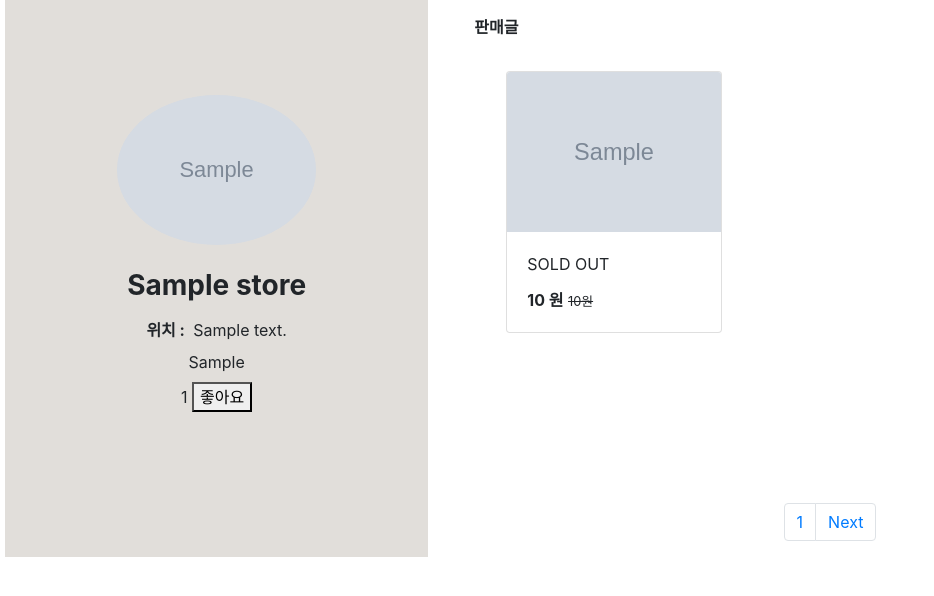
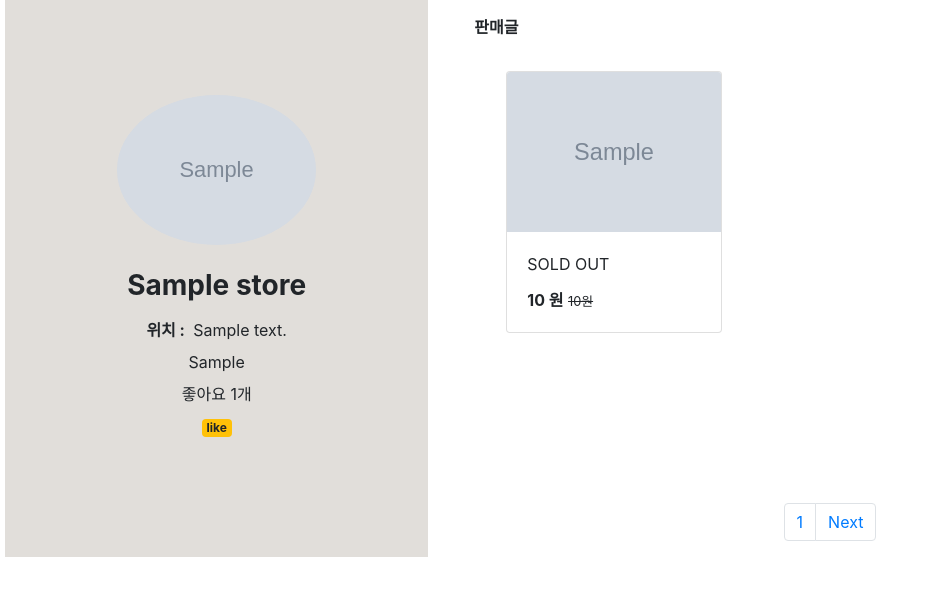
Before and after one commit to MJteam-django/finding_leftover, a Django app: template finding_leftover/store/templates/store_detail.html in a window 1280 px wide. Shown: the part 114-710 px from the top of the page, without its empty margins (0-934 px from the left). Run offline with Django 3.2, Linux system fonts and the light colour scheme; tables that the repository leaves empty hold one stand-in row (values such as "Sample post"); the template is opened without the code that fills it: values that come from a table or form of the project are taken from there, most other values are stand-ins (such as "Sample title", 1, 10 or a date in 2020); grey boxes marked "Sample" are stand-in pictures; parts of the project's set-up code (start-up, migrations or seed data) failed here and were passed over; some libraries are stand-ins or nearby versions; some web fonts are replaced.

Commit message:
update like

```diff
--- a/finding_leftover/store/models.py
+++ b/finding_leftover/store/models.py
@@ -2,6 +2,7 @@ from django.db.models.signals import post_save
 from django.dispatch import receiver
 from django.db import models
 from django.contrib.auth.models import User
+from django.conf import settings
 
 
 #user와 Store을 연결시켜 user모델확장
@@ -13,13 +14,18 @@ class Store(models.Model):
     store_address = models.CharField(max_length=50, blank=True)
     store_image = models.ImageField(upload_to='store', default='default_image.jpg')
     store_memo = models.TextField(null=True, blank=True)
-    store_like = models.IntegerField(default=0)
-    store_like_users = models.ManyToManyField(User, blank=True, related_name='like_stores')
+    store_like_count = models.IntegerField(default=0)
+    store_like_user = models.ManyToManyField(settings.AUTH_USER_MODEL, blank=True, related_name='like_stores')
+    #User보다 우선적으로 사용
     store_local = models.CharField(max_length=20, null=True, blank=True)
+
+
+    def count_likes_user(self):
+        return self.store_like_user.count()
 
     #store like으로 역순정렬, 같으면 name으로 역순정렬
     class Meta:
-        ordering = ['-store_like','-store_name']
+        ordering = ['-store_like_count','-store_name']
 
 # User가 생성될때 같이 Profile도 만들어라
 @receiver(post_save, sender=User)
--- a/finding_leftover/store/templates/store_detail.html
+++ b/finding_leftover/store/templates/store_detail.html
@@ -19,28 +19,37 @@
         <div class="text-center" style= "margin-top:0.5rem;">
             {{store.store_memo| linebreaksbr}}
         </div>
-        <div class="text-center" style= "margin-top:0.5rem;">
-            {{store.store_like}}
-            <button id="like_button" onclick="LikeUp()">좋아요</button>
-            <input type="hidden" id="user_name" name="user_name" value="{{ user.username }}">
+        <div class="count_likes_user" style= "margin-top:0.5rem; text-align: center;">
+            좋아요 {{ store.store_like_count }}개
         </div>
+        <div style="margin-top:0.5rem; text-align: center;">
+            <a href="" class="badge badge-warning" onclick="LikeUp()">like</a>
+
+        </div>
+
         <script>
             function LikeUp(){
                 let user_name = $('#user_name').val()
-                console.log(user_name)
+
 
                 $.ajax({
                     type: "POST",
                     url: "{% url 'store-detail' pk=store.pk %}",
-                    data: {'name_give': user_name, csrfmiddlewaretoken: '{{ csrf_token }}'},
+                    data: { csrfmiddlewaretoken: '{{ csrf_token }}'},
                     success: function (response) {
 
                         // '좋아요 완료!' 얼럿을 띄웁니다.
                         alert(response.msg)
-                        // 좋아요 버튼을 사라지게합니다.
-                        $('#like_button').hide()
+                        count = response.like_count
+                        $(".count_likes_user").empty()
+                        $(".count_likes_user").append(
+                            `
+                            좋아요 ${count}개
+                            `
+                        )
+                        window.location.reload()
                         // 변경된 정보를 반영하기 위해 새로고침합니다.
-                        window.location.reload()
+
 
                     }
                 });
--- a/finding_leftover/store/templates/store_local_list.html
+++ b/finding_leftover/store/templates/store_local_list.html
@@ -30,7 +30,9 @@
                 <div class="card-body">
                     <h5 class="card-title"><a href="{% url 'store-detail' pk=store.pk%}" class="stretched-link">{{ store.store_name }}</a></h5>
                     <p class="card-text">{{ store.store_address }}</p>
-                    <p class="card-text">like : {{ store.store_like }}</p>
+                    <div class="count_likes_user" style= "margin-top:0.5rem;">
+                      좋아요 {{ store.store_like_count }}개
+                  </div>
                 </div>
             </div>
         </div>
--- a/finding_leftover/store/templates/store_name_list.html
+++ b/finding_leftover/store/templates/store_name_list.html
@@ -24,6 +24,9 @@
                 <div class="card-body">
                     <h5 class="card-title"><a href="{% url 'store-detail' pk=store.pk%}" class="stretched-link">{{ store.store_name }}</a></h5>
                     <p class="card-text">{{ store.store_address }}</p></p>
+                    <div class="count_likes_user" style= "margin-top:0.5rem;">
+                      좋아요 {{ store.store_like_count }}개
+                  </div>
                 </div>
             </div>
         </div>
--- a/finding_leftover/templates/home.html
+++ b/finding_leftover/templates/home.html
@@ -24,6 +24,7 @@
       <button type="button" class="btn btn-outline-info" onclick="location.href='/post'">게시물 보러가기</button>
     </div>
   </div>
+
   <br><br>
 
 <script type="text/javascript">
```
Also changed, not shown: finding_leftover/store/views.py (+12 -29 lines).
